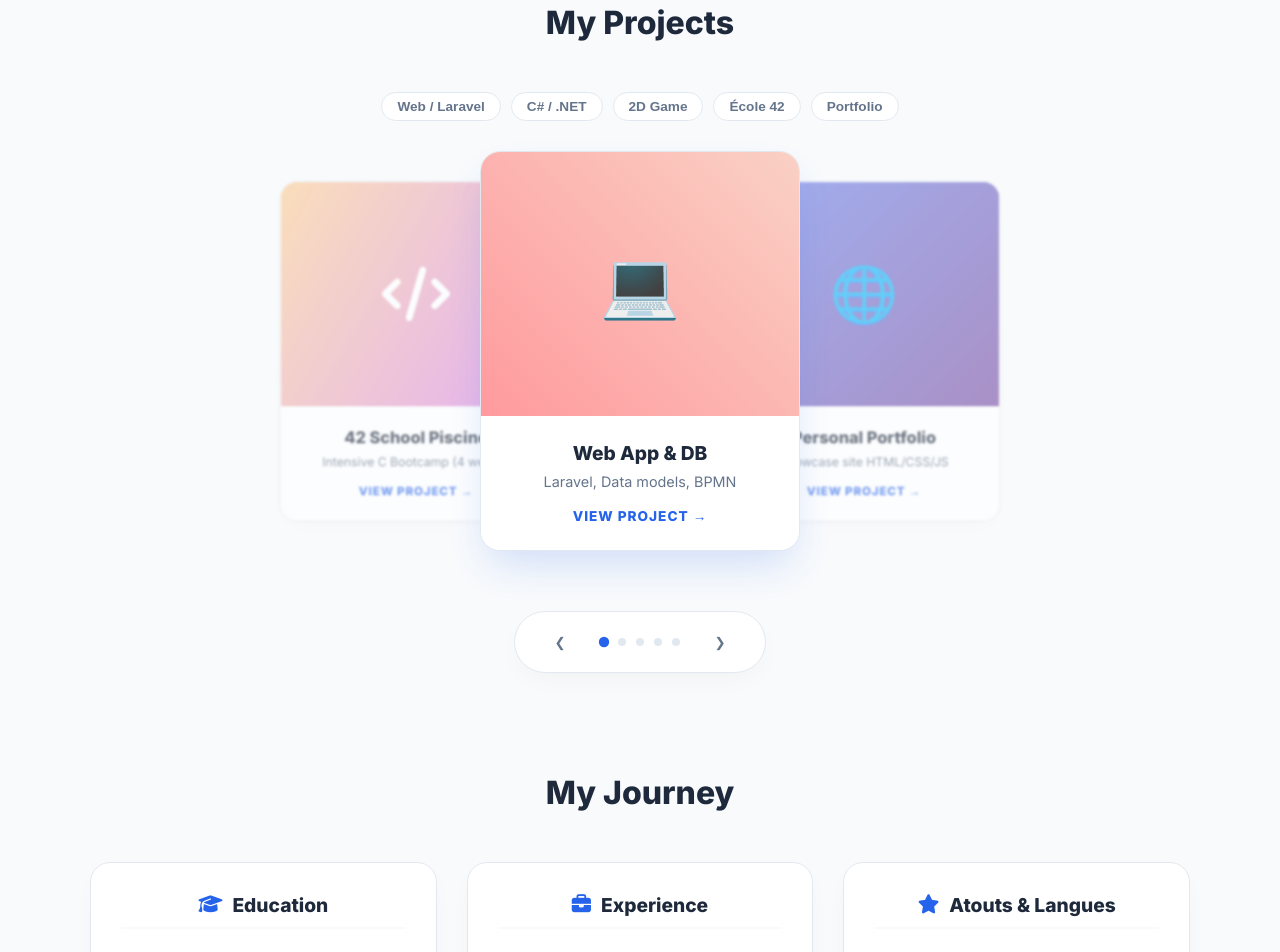
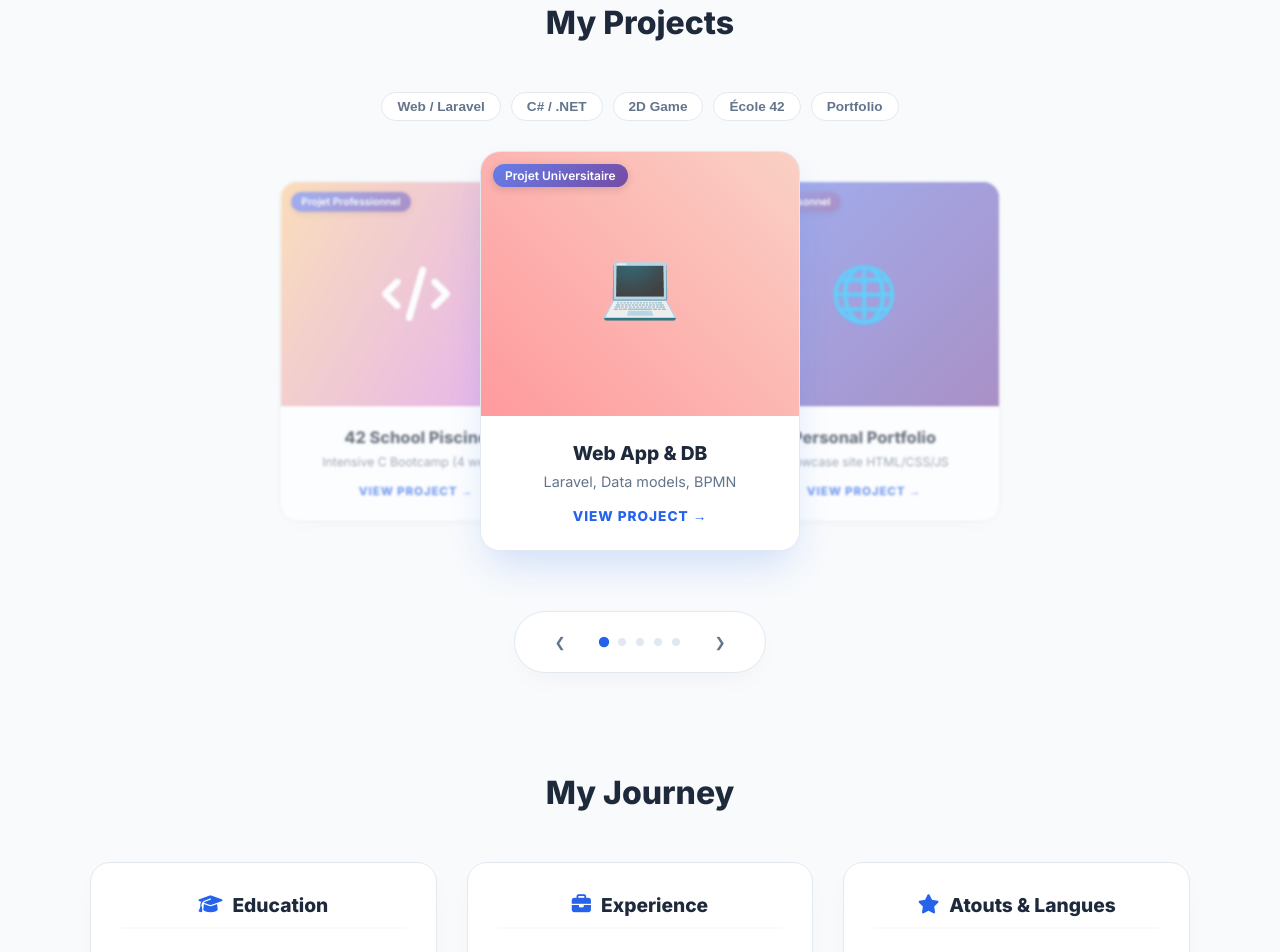
Before and after one commit to fakkito/Portfolio, a plain HTML site: page index.html in a window 1280 px wide. Shown: the part 777-1729 px from the top of the page. Drawn offline with Linux system fonts and the light colour scheme.

Commit message:
add type of the project on carousel card

```diff
--- a/index.html
+++ b/index.html
@@ -104,6 +104,7 @@
                 <div class="carousel-wrapper">
                     <div class="carousel-card active" data-keywords="web laravel php site bdd sql">
                         <a href="in-progress.html" class="card-link">
+                            <span class="project-badge">Projet Universitaire</span>
                             <div class="card-visual icon-bg-1">💻</div>
                             <div class="card-body">
                                 <h3 id="proj1-title">App Web & BDD</h3>
@@ -114,6 +115,7 @@
                     </div>
                     <div class="carousel-card next" data-keywords="portfolio web html css javascript responsive">
                         <a href="portfolio.html" class="card-link">
+                            <span class="project-badge">Projet Personnel</span>
                             <div class="card-visual icon-bg-5">🌐</div>
                             <div class="card-body">
                                 <h3 id="proj5-title">Portfolio Personnel</h3>
@@ -124,6 +126,7 @@
                     </div>
                     <div class="carousel-card next" data-keywords="c# .net wpf xaml logiciel gestion">
                         <a href="projet-traiteur.html" class="card-link">
+                            <span class="project-badge">Projet Universitaire</span>
                             <div class="card-visual icon-bg-2">🍖</div>
                             <div class="card-body">
                                 <h3 id="proj2-title">Gestion Commandes</h3>
@@ -134,6 +137,7 @@
                     </div>
                     <div class="carousel-card" data-keywords="jeu game unity c# 2d mario">
                         <a href="projet-jeu.html" class="card-link">
+                            <span class="project-badge">Projet Universitaire</span>
                             <div class="card-visual icon-bg-3">🎮</div>
                             <div class="card-body">
                                 <h3 id="proj3-title">Jeu Vidéo 2D</h3>
@@ -144,6 +148,7 @@
                     </div>
                     <div class="carousel-card prev" data-keywords="c ecole 42 algo piscine shell unix">
                         <a href="projet-42.html" class="card-link">
+                            <span class="project-badge">Projet Professionnel</span>
                             <div class="card-visual icon-bg-4"><i class="fas fa-code"></i></div>
                             <div class="card-body">
                                 <h3 id="proj4-title">Piscine École 42</h3>
--- a/style.css
+++ b/style.css
@@ -1392,3 +1392,21 @@ html { scroll-behavior: smooth; }
     from { opacity: 0; transform: translateY(20px); }
     to { opacity: 1; transform: translateY(0); }
 }
+
+.project-badge {
+    position: absolute;
+    top: 12px;
+    left: 12px;
+    background: linear-gradient(135deg, #667eea 0%, #764ba2 100%);
+    color: white;
+    padding: 4px 12px;
+    border-radius: 12px;
+    font-size: 0.75rem;
+    font-weight: 600;
+    z-index: 10;
+    box-shadow: 0 2px 8px rgba(0, 0, 0, 0.15);
+}
+
+.carousel-card .card-link {
+    position: relative;
+}
```
